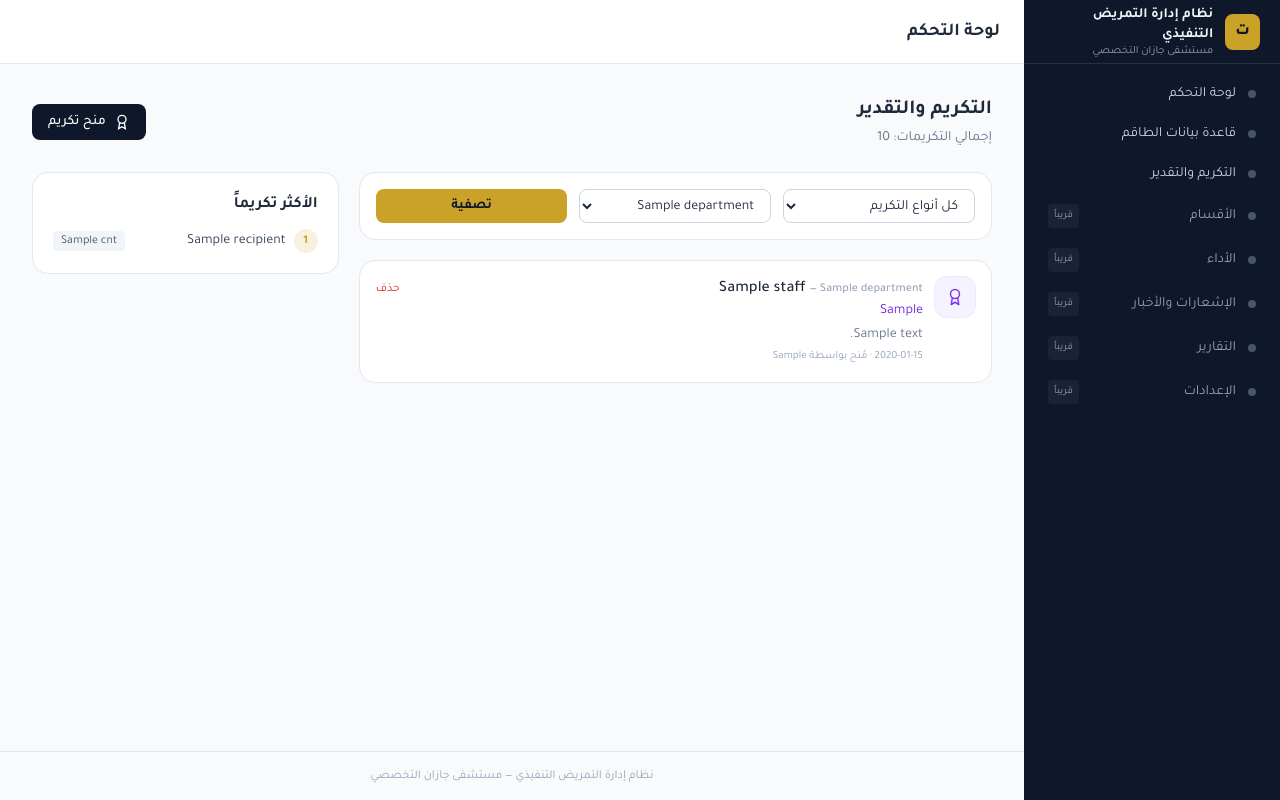
After one commit to totti0770-beep/Excutive-Nursing-Adminstration-platform-JSH-, a Flask app: template app/templates/recognition/list.html in a window 1280 px wide. The commit adds this page. Run offline with Flask 3, Linux system fonts and the light colour scheme; tables that the repository leaves empty hold one stand-in row (values such as "Sample post"); the template is opened without the code that fills it: values that come from a table or form of the project are taken from there, most other values are stand-ins (such as "Sample title", 1, 10 or a date in 2020); some libraries are stand-ins or nearby versions.

Commit message:
feat: Recognition (Awards) module (Increment 4)
- Add optional note (citation) to Recognition model; migration.
- New recognition blueprint (/recognition), login + role gated (System Admin,
  Nursing Director, Department Head), CSRF-protected:
    * list of awards with filter by award type / department, pagination,
      and a "top recipients" summary (award counts)
    * assign award (staff, predefined award type, granted_by defaulting to the
      current user, date -> timestamp, optional note)
    * delete award
- Predefined Arabic award types constant; RecognitionForm (Flask-WTF).
- Templates: recognition/list.html (awards + top recipients panel),
  recognition/form.html; sidebar promotes التكريم والتقدير to a live link.

Verified end-to-end: assign -> list + dashboard KPI increments, filter by type
and department, top-recipients counts, delete -> KPI decrements, and a
staff_nurse is blocked (403).

Co-Authored-By: Claude Opus 4.8 <noreply@anthropic.com>
Claude-Session: https://claude.ai/code/session_013iyseWsGTbRjuVSKVxwqh6

```diff
--- a/app/__init__.py
+++ b/app/__init__.py
@@ -43,9 +43,11 @@ def create_app(config_object=None):
     from app.blueprints.main import main_bp
     from app.blueprints.auth import auth_bp
     from app.blueprints.staff import staff_bp
+    from app.blueprints.recognition import recognition_bp
     app.register_blueprint(main_bp)
     app.register_blueprint(auth_bp)
     app.register_blueprint(staff_bp)
+    app.register_blueprint(recognition_bp)
 
     # Register CLI commands.
     from app.commands import register_commands
--- a/app/models/recognition.py
+++ b/app/models/recognition.py
@@ -18,6 +18,8 @@ class Recognition(db.Model):
     )
     award_type = db.Column(db.String(120), nullable=False)
     granted_by = db.Column(db.String(150), nullable=True)
+    # Optional citation / reason for the award.
+    note = db.Column(db.Text, nullable=True)
     timestamp = db.Column(db.DateTime, nullable=False, default=datetime.utcnow)
 
     staff = db.relationship("Staff", back_populates="recognitions")
--- a/app/templates/partials/sidebar.html
+++ b/app/templates/partials/sidebar.html
@@ -28,9 +28,12 @@
        class="flex items-center gap-3 rounded-lg px-3 py-2 {% if active and active.startswith('staff.') %}bg-white/10 text-white font-medium{% else %}text-slate-300 hover:bg-white/5{% endif %}">
       <span class="h-2 w-2 rounded-full {% if active and active.startswith('staff.') %}bg-brand-gold{% else %}bg-slate-600{% endif %}"></span> قاعدة بيانات الطاقم
     </a>
+    <a href="{{ url_for('recognition.list_recognition') }}"
+       class="flex items-center gap-3 rounded-lg px-3 py-2 {% if active and active.startswith('recognition.') %}bg-white/10 text-white font-medium{% else %}text-slate-300 hover:bg-white/5{% endif %}">
+      <span class="h-2 w-2 rounded-full {% if active and active.startswith('recognition.') %}bg-brand-gold{% else %}bg-slate-600{% endif %}"></span> التكريم والتقدير
+    </a>
     {% set soon = [
-      'الأقسام', 'التكريم والتقدير',
-      'الأداء', 'الإشعارات والأخبار', 'التقارير', 'الإعدادات'
+      'الأقسام', 'الأداء', 'الإشعارات والأخبار', 'التقارير', 'الإعدادات'
     ] %}
     {% for item in soon %}
     <span class="flex items-center justify-between gap-3 rounded-lg px-3 py-2 text-slate-400 cursor-not-allowed">
--- /dev/null
+++ b/app/templates/recognition/list.html
@@ -0,0 +1,110 @@
+{% extends 'base.html' %}
+{% block title %}التكريم والتقدير{% endblock %}
+{% block page_title %}التكريم والتقدير{% endblock %}
+
+{% block content %}
+<div class="flex items-center justify-between mb-6 gap-3 flex-wrap">
+  <div>
+    <h2 class="text-xl font-bold text-slate-800">التكريم والتقدير</h2>
+    <p class="text-sm text-slate-500 mt-1">إجمالي التكريمات: {{ pagination.total }}</p>
+  </div>
+  <a href="{{ url_for('recognition.new_recognition') }}"
+     class="inline-flex items-center gap-2 rounded-lg bg-brand-dark text-white text-sm font-medium px-4 py-2 hover:bg-slate-800 transition">
+    <svg xmlns="http://www.w3.org/2000/svg" width="16" height="16" viewBox="0 0 24 24" fill="none"
+         stroke="currentColor" stroke-width="2" stroke-linecap="round"><circle cx="12" cy="8" r="6"/><path d="M15.477 12.89 17 22l-5-3-5 3 1.523-9.11"/></svg>
+    منح تكريم
+  </a>
+</div>
+
+<div class="grid grid-cols-1 lg:grid-cols-3 gap-5">
+  <!-- Awards list -->
+  <div class="lg:col-span-2 space-y-5">
+    <!-- Filters -->
+    <form method="GET" action="{{ url_for('recognition.list_recognition') }}"
+          class="bg-white rounded-2xl border border-slate-200 p-4 grid grid-cols-1 sm:grid-cols-3 gap-3">
+      <select name="award_type" class="rounded-lg border border-slate-300 px-3 py-2 text-sm bg-white">
+        <option value="">كل أنواع التكريم</option>
+        {% for a in award_types %}
+          <option value="{{ a }}" {% if filters.award_type == a %}selected{% endif %}>{{ a }}</option>
+        {% endfor %}
+      </select>
+      <select name="department_id" class="rounded-lg border border-slate-300 px-3 py-2 text-sm bg-white">
+        <option value="">كل الأقسام</option>
+        {% for d in departments %}
+          <option value="{{ d.id }}" {% if filters.department_id == d.id %}selected{% endif %}>{{ d.name }}</option>
+        {% endfor %}
+      </select>
+      <button type="submit" class="rounded-lg bg-brand-gold text-brand-dark text-sm font-bold px-4 hover:brightness-95 transition">تصفية</button>
+    </form>
+
+    <div class="bg-white rounded-2xl border border-slate-200 divide-y divide-slate-100">
+      {% for r in items %}
+      <div class="p-4 flex items-start justify-between gap-3">
+        <div class="flex items-start gap-3">
+          <span class="inline-flex h-10 w-10 shrink-0 items-center justify-center rounded-xl bg-violet-50 text-violet-600 ring-1 ring-violet-100">
+            <svg xmlns="http://www.w3.org/2000/svg" width="18" height="18" viewBox="0 0 24 24" fill="none" stroke="currentColor" stroke-width="2" stroke-linecap="round" stroke-linejoin="round"><circle cx="12" cy="8" r="6"/><path d="M15.477 12.89 17 22l-5-3-5 3 1.523-9.11"/></svg>
+          </span>
+          <div>
+            <p class="font-medium text-slate-800">{{ r.staff.name if r.staff else '—' }}
+              <span class="text-xs text-slate-400">— {{ r.staff.department.name if r.staff and r.staff.department else '' }}</span>
+            </p>
+            <p class="text-sm text-violet-700">{{ r.award_type }}</p>
+            {% if r.note %}<p class="text-sm text-slate-500 mt-1">{{ r.note }}</p>{% endif %}
+            <p class="text-[11px] text-slate-400 mt-1">
+              {{ r.timestamp.strftime('%Y-%m-%d') }}{% if r.granted_by %} · مُنح بواسطة {{ r.granted_by }}{% endif %}
+            </p>
+          </div>
+        </div>
+        <form method="POST" action="{{ url_for('recognition.delete_recognition', rec_id=r.id) }}"
+              onsubmit="return confirm('تأكيد حذف التكريم؟');">
+          <input type="hidden" name="csrf_token" value="{{ csrf_token() }}" />
+          <button type="submit" class="text-xs text-red-600 hover:underline">حذف</button>
+        </form>
+      </div>
+      {% else %}
+      <div class="p-10 text-center text-slate-400">لا توجد تكريمات بعد</div>
+      {% endfor %}
+    </div>
+
+    {% if pagination.pages > 1 %}
+    <div class="flex items-center justify-center gap-1">
+      {% set base = dict(filters) %}
+      {% if pagination.has_prev %}
+        <a href="{{ url_for('recognition.list_recognition', page=pagination.prev_num, **base) }}" class="px-3 py-1.5 rounded-lg border border-slate-200 text-sm text-slate-600 hover:bg-slate-50">السابق</a>
+      {% endif %}
+      {% for p in pagination.iter_pages(left_edge=1, right_edge=1, left_current=1, right_current=1) %}
+        {% if p %}
+          <a href="{{ url_for('recognition.list_recognition', page=p, **base) }}"
+             class="px-3 py-1.5 rounded-lg border text-sm {% if p == pagination.page %}bg-brand-dark text-white border-brand-dark{% else %}border-slate-200 text-slate-600 hover:bg-slate-50{% endif %}">{{ p }}</a>
+        {% else %}<span class="px-2 text-slate-400">…</span>{% endif %}
+      {% endfor %}
+      {% if pagination.has_next %}
+        <a href="{{ url_for('recognition.list_recognition', page=pagination.next_num, **base) }}" class="px-3 py-1.5 rounded-lg border border-slate-200 text-sm text-slate-600 hover:bg-slate-50">التالي</a>
+      {% endif %}
+    </div>
+    {% endif %}
+  </div>
+
+  <!-- Top recipients -->
+  <div>
+    <div class="bg-white rounded-2xl border border-slate-200 p-5">
+      <h3 class="font-bold text-slate-800 mb-3">الأكثر تكريماً</h3>
+      {% if top_recipients %}
+      <ol class="space-y-2">
+        {% for name, cnt in top_recipients %}
+        <li class="flex items-center justify-between text-sm">
+          <span class="flex items-center gap-2">
+            <span class="inline-flex h-6 w-6 items-center justify-center rounded-full bg-brand-gold/15 text-brand-gold text-xs font-bold">{{ loop.index }}</span>
+            <span class="text-slate-700">{{ name }}</span>
+          </span>
+          <span class="text-xs bg-slate-100 text-slate-600 px-2 py-0.5 rounded">{{ cnt }}</span>
+        </li>
+        {% endfor %}
+      </ol>
+      {% else %}
+      <p class="text-sm text-slate-400">لا توجد بيانات</p>
+      {% endif %}
+    </div>
+  </div>
+</div>
+{% endblock %}
```
Also changed, not shown: app/blueprints/recognition/__init__.py (added, +15 -0 lines), app/blueprints/recognition/forms.py (added, +22 -0 lines), app/blueprints/recognition/routes.py (added, +103 -0 lines), app/templates/recognition/form.html (added, +36 -0 lines), migrations/versions/bc51611008ce_recognition_note.py (added, +32 -0 lines).
